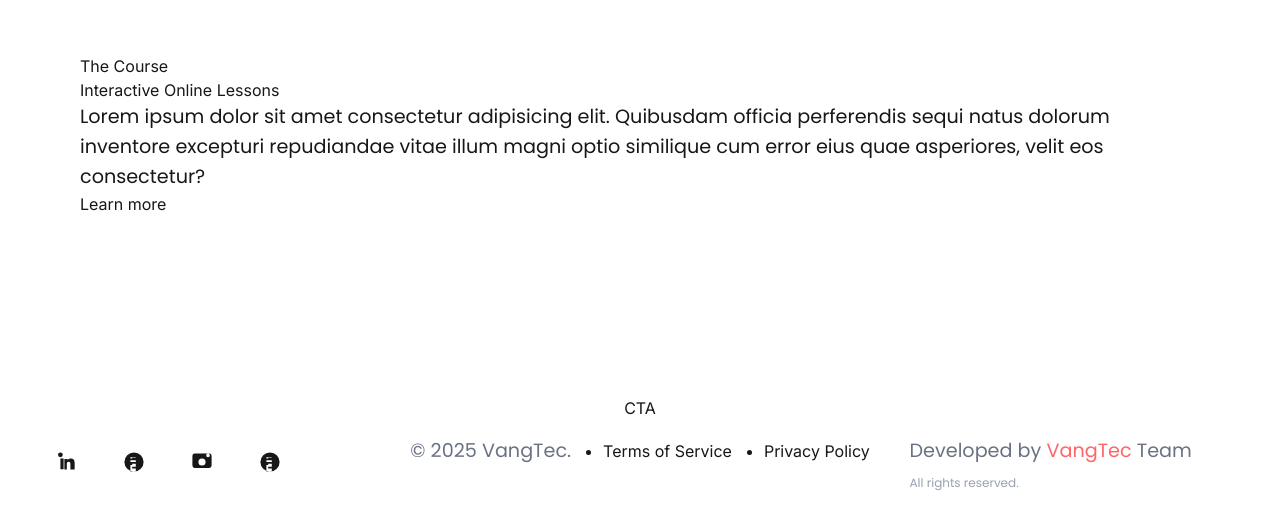
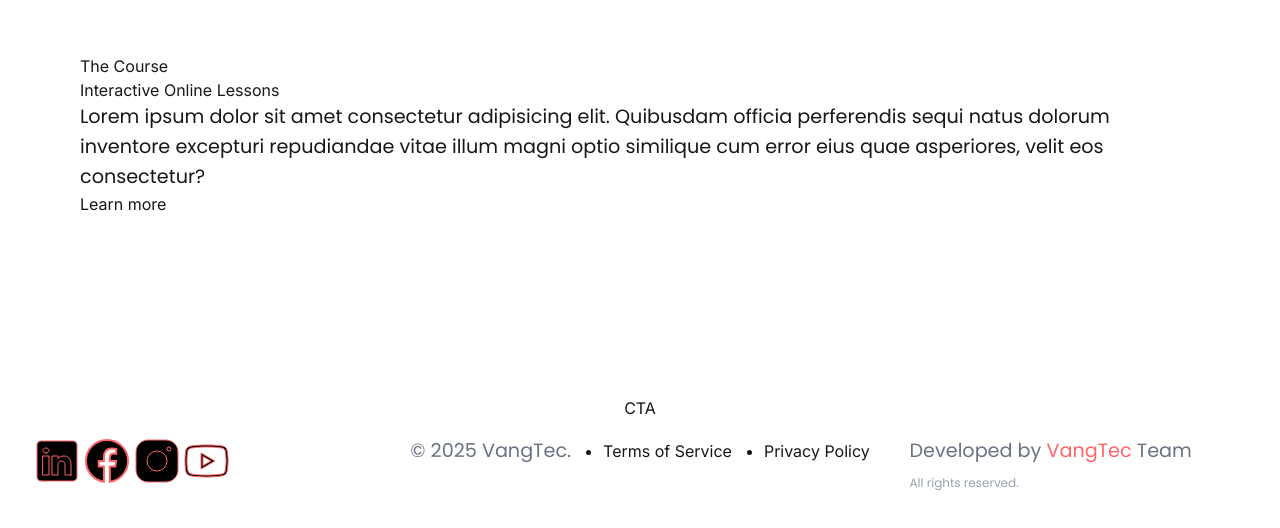
Before and after one commit to 4ctechnologies/4cTec-site, a Next.js app: page / in a window 1280 px wide. Shown: the part 1774-2302 px from the top of the page. Built offline with nearby package versions, Linux system fonts and the light colour scheme.

Commit message:
Social Icon svg

```diff
--- a/components/Footer.tsx
+++ b/components/Footer.tsx
@@ -7,83 +7,143 @@ export default function Footer() {
       <div className='grid grid-cols-1 md:grid-cols-2 lg:grid-cols-3 gap-4 w-full p-4'>
         <div id='socials'>
           <ul className='flex items-center justify-start space-x-0'>
-            <li className='hover:text-primary transition duration-300 ease-in-out py-3 px-5 border-2 hover:border-primary border-background rounded-xl'>
-              <a
-                href='https://www.linkedin.com/company/vangtec/'
-                target='_blank'
-                rel='noopener noreferrer'
-              >
-                {/* svg for LinkedIn */}
-                <svg
-                  xmlns='http://www.w3.org/2000/svg'
-                  className='h-6 w-6'
-                  viewBox='0 0 20 20'
-                  fill='currentColor'
-                  aria-hidden='true'
-                >
-                  <path
-                    fillRule='evenodd'
-                    d='M16.338 16.338 H13.67 V12.16c0-.995-.017-2.274-1.387-2.274-1.399 0-1.613 1.086-1.613 2.208v4.244H8.662V7.5h2.634v1.01h.036c.366-.694 1.261-1.426 2.594-1.426 2.775 0 3.287 1.83 3.287 4.21v5.054z M5.338 6a2 2 0 11-.001-4 2 2 0 01.001 4zm-.001 10H8V7H5.337v9z'
-                    clipRule='evenodd'
-                  />
-                </svg>
-              </a>
-            </li>
-            <li className='hover:text-primary transition duration-300 ease-in-out py-3 px-5 border-2 hover:border-primary border-background rounded-xl'>
+            <li className='hover:stroke-secondary hover:fill-primary stroke-primary transition duration-300 ease-in-out'>
               <a
                 href='https://www.facebook.com/vangtec/'
                 target='_blank'
                 rel='noopener noreferrer'
               >
-                {/* svg for Facebook */}
                 <svg
                   xmlns='http://www.w3.org/2000/svg'
-                  className='h-6 w-6'
-                  viewBox='0 0 20 20'
-                  fill='currentColor'
-                  aria-hidden='true'
+                  viewBox='0 0 50 50'
+                  width='50px'
+                  height='50px'
                 >
-                  <path d='M10 2a8 8 0 100 16 8 8 0 000-16zm1.5 4.5h-3v1.5h3V7h-3v1.5h3V10h-3v1.5h3V14h-3v1.5h3V18h-4.5V14H7v-1.5h1.5V10H7V8.5h1.5V7H7V6h4.5z' />
+                  <path
+                    style={{
+                      strokeWidth: "1",
+                      strokeLinecap: "round",
+                      strokeLinejoin: "round",
+                      strokeMiterlimit: "10",
+                    }}
+                    d='M9,45h32c2.209,0,4-1.791,4-4V9c0-2.209-1.791-4-4-4H9C6.791,5,5,6.791,5,9v32C5,43.209,6.791,45,9,45z'
+                  />
+                  <polygon
+                    style={{
+                      strokeWidth: "1",
+                      fill: "#000000",
+                      strokeLinecap: "round",
+                      strokeLinejoin: "round",
+                      strokeMiterlimit: "10",
+                    }}
+                    className='stroke-primary hover:stroke-primary'
+                    points='11,20 17,20 17,33.135 17,39 11,39 '
+                  />
+                  <path
+                    style={{
+                      strokeWidth: "1",
+                      fill: "#000000",
+                      strokeLinecap: "round",
+                      strokeLinejoin: "round",
+                      strokeMiterlimit: "10",
+                    }}
+                    className='stroke-primary hover:stroke-primary'
+                    d='M14,17L14,17c-1.8,0-3-1.133-3-2.533S12.2,12,14,12s2.925,1.067,3,2.467C17,15.867,15.875,17,14,17z'
+                  />
+                  <path
+                    style={{
+                      strokeWidth: "1",
+                      fill: "#000000",
+                      strokeLinecap: "round",
+                      strokeLinejoin: "round",
+                      strokeMiterlimit: "10",
+                    }}
+                    className='stroke-primary hover:stroke-primary'
+                    d='M39,39h-6c0,0,0-9.257,0-10c0-2-1-4-3.5-4.043C27.022,24.913,26,27,26,29c0,0.909,0,10,0,10h-6V20h6v2.561c0,0,1.93-2.561,5.813-2.561C35.778,20,39,22.726,39,28.261V39z'
+                  />
                 </svg>
               </a>
             </li>
-            <li className='hover:text-primary transition duration-300 ease-in-out py-3 px-5 border-2 hover:border-primary border-background rounded-xl'>
+            <li className='hover:stroke-secondary hover:fill-primary transition duration-300 ease-in-out'>
+              <a
+                href='https://www.facebook.com/vangtec/'
+                target='_blank'
+                rel='noopener noreferrer'
+              >
+                <svg
+                  xmlns='http://www.w3.org/2000/svg'
+                  viewBox='0 0 50 50'
+                  width='50px'
+                  height='50px'
+                >
+                  <path
+                    style={{
+                      strokeWidth: 2,
+                      strokeLinecap: "round",
+                      strokeMiterlimit: 10,
+                    }}
+                    className='stroke-primary'
+                    d='M25,4C13.402,4,4,13.402,4,25c0,10.528,7.756,19.222,17.861,20.74V30.566h-5.196v-5.52h5.196v-3.673c0-6.081,2.963-8.751,8.017-8.751c2.421,0,3.701,0.179,4.307,0.261v4.818h-3.447c-2.145,0-2.895,2.034-2.895,4.327v3.017h6.289l-0.853,5.52h-5.435v15.22C38.093,44.395,46,35.631,46,25C46,13.402,36.598,4,25,4z'
+                  />
+                </svg>
+              </a>
+            </li>
+            <li className='hover:stroke-secondary hover:fill-primary stroke-primary transition duration-300 ease-in-out'>
+              {/* Instagram */}
               <a
                 href='https://www.instagram.com/vangtec/'
                 target='_blank'
                 rel='noopener noreferrer'
               >
-                {/* svg for Instagram */}
                 <svg
+                  className='group'
                   xmlns='http://www.w3.org/2000/svg'
-                  className='h-6 w-6'
-                  viewBox='0 0 20 20'
-                  fill='currentColor'
-                  aria-hidden='true'
+                  viewBox='0 0 50 50'
+                  width='50px'
+                  height='50px'
                 >
                   <path
-                    fillRule='evenodd'
-                    d='M18 13V5a2 2 0 00-2-2H4a2 2 0 00-2 2v8a2 2 0 002 2h12a2 2 0 002-2zm-1.5-8.5a1.5 1.5 0 11-3.001-.001A1.5 1.5 0 0116.5 4.5zM10 7a3 3 0 100 6 3 3 0 000-6z'
-                    clipRule='evenodd'
+                    style={{ strokeWidth: 1, strokeMiterlimit: 10 }}
+                    d='M16,46h18c6.627,0,12-5.373,12-12V16c0-6.627-5.373-12-12-12H16C9.373,4,4,9.373,4,16v18C4,40.627,9.373,46,16,46z'
+                  />
+                  <circle
+                    style={{ strokeWidth: 1, strokeMiterlimit: 10 }}
+                    cx='25'
+                    cy='25'
+                    r='10'
+                    className='group-hover:fill-secondary group-hover:stroke-primary'
+                  />
+                  <circle
+                    cx='37'
+                    cy='13'
+                    r='2'
+                    className='group-hover:fill-secondary group-hover:stroke-primary'
                   />
                 </svg>
               </a>
             </li>
-            <li className='hover:text-primary transition duration-300 ease-in-out py-3 px-5 border-2 hover:border-primary border-background rounded-xl'>
+            <li className=' stroke-primary hover:fill-primary transition duration-300 ease-in-out'>
               <a
-                href='https://www.youtube.com/@vangtec'
+                href='https://www.youtube.com/@vangtec/'
                 target='_blank'
                 rel='noopener noreferrer'
               >
-                {/* svg for YouTube */}
                 <svg
                   xmlns='http://www.w3.org/2000/svg'
-                  className='h-6 w-6'
-                  viewBox='0 0 20 20'
-                  fill='currentColor'
-                  aria-hidden='true'
+                  viewBox='0 0 50 50'
+                  width='50px'
+                  height='50px'
                 >
-                  <path d='M10 2a8 8 0 100 16 8 8 0 000-16zm1.5 4.5h-3v1.5h3V7h-3v1.5h3V10h-3v1.5h3V14h-3v1.5h3V18h-4.5V14H7v-1.5h1.5V10H7V8.5h1.5V7H7V6h4.5z' />
+                  <g>
+                    <path
+                      style={{ strokeWidth: "1" }}
+                      d='M24.4,11c7.2,0,13,0.6,15.8,1.1c1.5,0.4,2.7,1.4,2.9,2.7c0.6,3.2,1,6.6,1,10.1c-0.1,4.3-0.6,7.8-1,10.3c-0.3,1.9-2.3,2.5-2.9,2.7c-3.6,0.7-9.6,1.2-15.6,1.2s-12.1-0.4-15.6-1.2c-1.5-0.4-2.7-1.4-2.9-2.7C5.3,32.4,5,28.7,5,25c0-4.6,0.4-8,0.8-10.1c0.3-1.9,2.4-2.5,2.9-2.7C12,11.5,18.1,11,24.4,11 M24.4,9c-6.6,0-12.8,0.5-16.1,1.2c-2.2,0.5-4.1,2-4.5,4.3C3.4,16.9,3,20.5,3,25S3.4,33,3.9,35.5c0.4,2.2,2.3,3.8,4.5,4.3c3.5,0.7,9.5,1.2,16.1,1.2c6.6,0,12.6-0.5,16.1-1.2c2.2-0.5,4.1-2,4.5-4.3c0.4-2.5,0.9-6.1,1-10.6c0-4.5-0.5-8.1-1-10.6c-0.4-2.2-2.3-3.8-4.5-4.3C37.1,9.5,31,9,24.4,9L24.4,9z'
+                    />
+                  </g>
+                  <path
+                    style={{ strokeWidth: "1" }}
+                    d='M21,20.4l8,4.6l-8,4.6V20.4 M19,17v16l14-8L19,17L19,17z'
+                  />
                 </svg>
               </a>
             </li>
```
